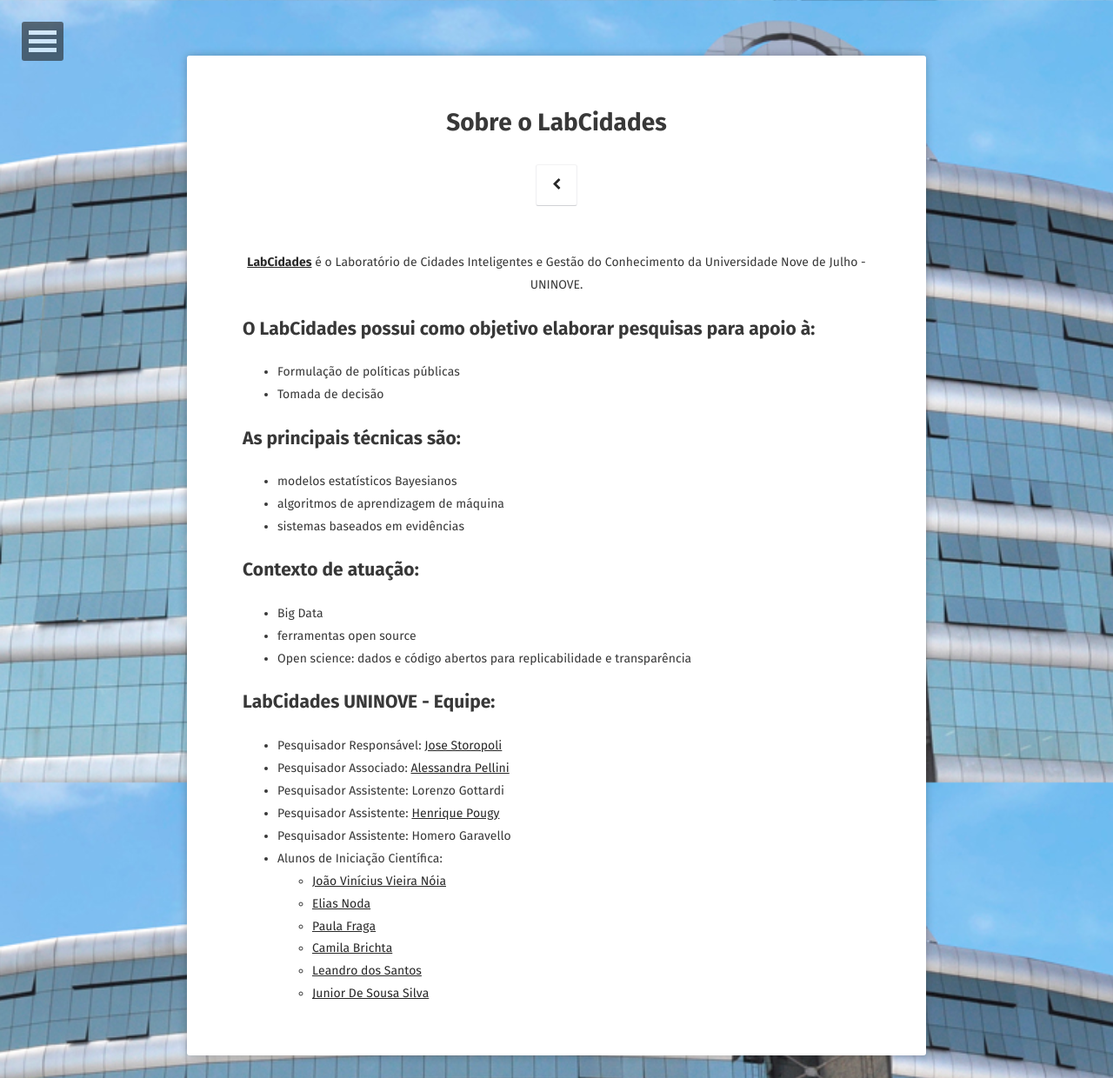
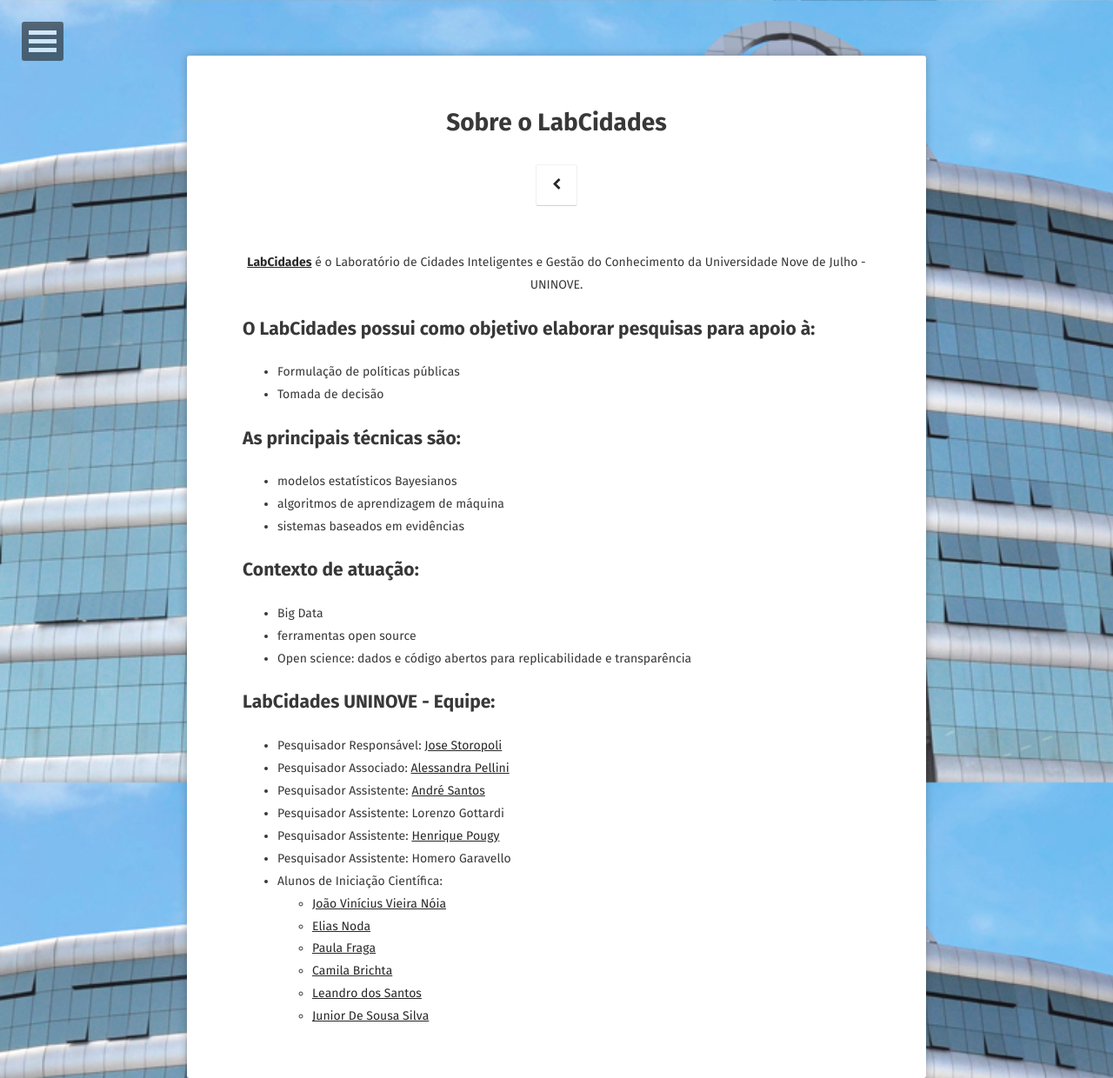
Before and after one commit to LabCidades/LabCidades.github.io, a Jekyll site: the page built from about/index.md, in a window 1280 px wide. Shown: the whole page at 87% size. Built offline with Jekyll 4.4.1, drawn with Linux system fonts in a browser that asks for light colours; some web fonts are replaced.

Commit message:
adding andre

```diff
--- a/about/index.md
+++ b/about/index.md
@@ -25,6 +25,7 @@ comments: false
 ## LabCidades UNINOVE - Equipe:
 * Pesquisador Responsável: [Jose Storopoli](https://github.com/storopoli)
 * Pesquisador Associado: [Alessandra Pellini](https://github.com/acgpellini)
+* Pesquisador Assistente: [André Santos](https://github.com/andrelmfsantos)
 * Pesquisador Assistente: Lorenzo Gottardi
 * Pesquisador Assistente: [Henrique Pougy](https://github.com/h-pgy)
 * Pesquisador Assistente: Homero Garavello
```
